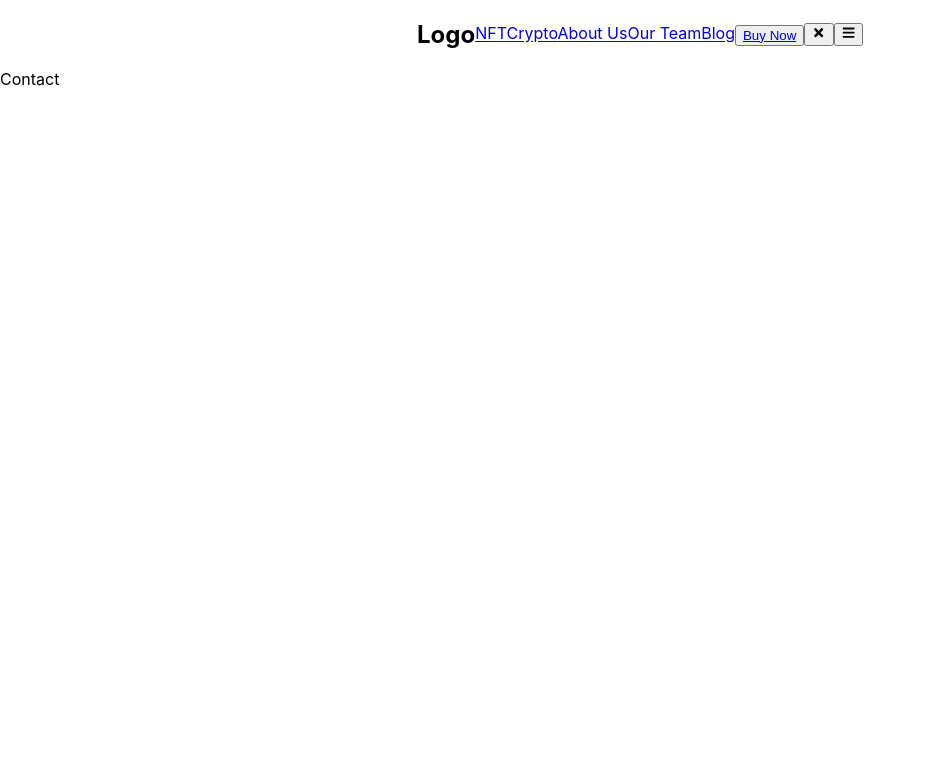
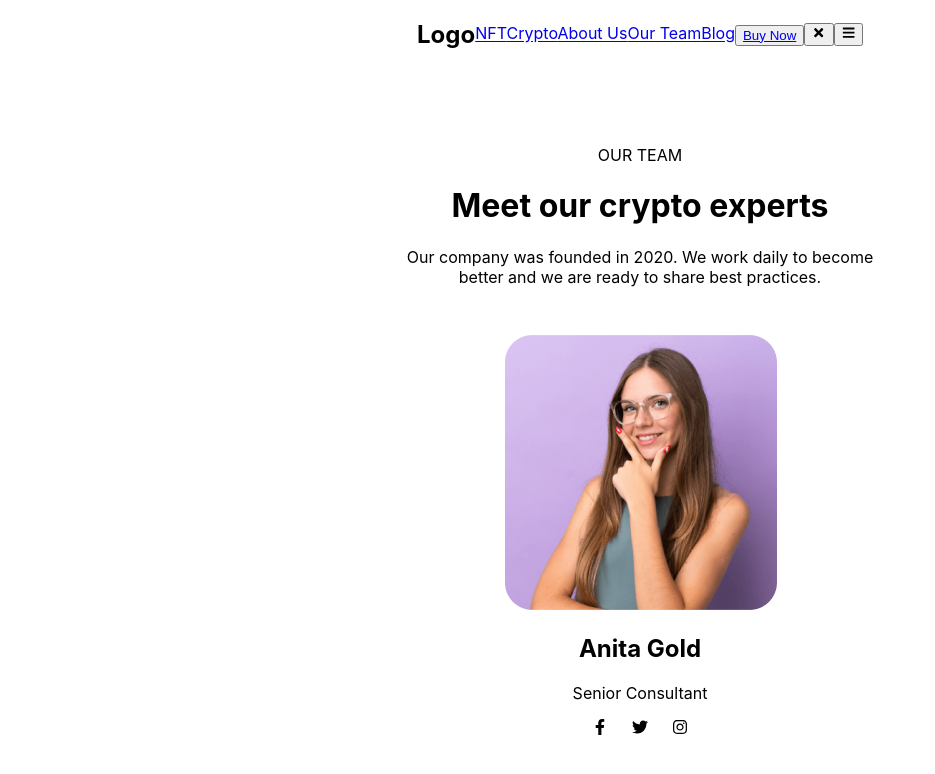
Before and after one commit to UBnkantah/fyto-app, a React (Create React App) app: page /contact in a window 1280 px wide. Shown: the top 774 px of the page, without its empty margins (0-935 px from the left). Built offline with nearby package versions, Linux system fonts and the light colour scheme.

Commit message:
blog & contact component added

```diff
--- a/src/components/BlogCom/BlogCom.css
+++ b/src/components/BlogCom/BlogCom.css
@@ -12,7 +12,7 @@
 
 .flex-blog{
     max-width: 21.875em;
-    box-shadow: 1px 1px 1px 1px  black;
+    box-shadow: 1.5px 1.5px 1.5px 1.5px  var(--text-color);
     border-radius: 20px;
 }
 .blog-img-con{
@@ -21,7 +21,7 @@
 }
 .blog-img-con img{
     width: 100%;
-    height: 200px;
+    /* height: 200px; */
     object-fit: cover;
     border-top-right-radius: 20px;
     border-top-left-radius: 20px;
@@ -34,8 +34,37 @@
     flex-direction: column;
     text-align: start;
 }
+/* .blog-details .blg-title{
+    width: 20px;
+    height: 10px;
+    background-color: var(--main-color);
+} */
+.blg-title p{
+    border-left: 6px solid green;
+    padding-left: 1em;
+}
 .blog-details .blog-header{
     color: var(--text-color);
     font-size: 25px;
     font-weight: 700;
 }
+.blog-id{
+    display: flex;
+    justify-content: start;
+    align-items: start;
+    flex-wrap: wrap;
+    gap: 1.5em;
+}
+.blog-id-item{
+    display: flex;
+    justify-content: center;
+    /* padding: 0px 1px; */
+    align-items: center;
+    gap: 0.7em;
+    box-shadow: 0.5px 0.5px 0.5px var(--text-color);
+    /* background-color: var(--text-color); */
+}
+.blog-id-item > p{
+    font-size: 12px;
+
+}
--- a/src/components/BlogCom/BlogCom.jsx
+++ b/src/components/BlogCom/BlogCom.jsx
@@ -17,19 +17,24 @@ const BlogCom = () => {
                     <p className="blog-header">
                         How Crypto Enables Economic Freedom
                     </p>
-                    <p><span></span> Crypto</p>
+                    <div className="blg-title">
+                        <p>Crypto</p>
+                    </div>
+
                     <p>Donec vel pellentesque nisl, molestie tempus ligula. Cras massa turpis, pretium nec placerat ornare, sodales a..</p>
-                    <div>
+                    <div className="blog-id">
+                        <div className="user-blog blog-id-item">
                             <FiUser />
                             <p>By Olga</p>
                         </div>
-                    <div>
+                        <div className="cal-blog blog-id-item">
                             <FaRegCalendarAlt />
                             <p>March 26, 2022</p>
                         </div>
-                    <div>
+                        <div className="mess-blog blog-id-item">
                             <BiMessage />
                             <p>No Comment</p>
+                        </div>
                     </div>
                 </div>
             </div>
--- /dev/null
+++ b/src/components/ContactCom/ContactCom.css
@@ -0,0 +1,18 @@
+.contact-box{
+    display: flex;
+    justify-content: center;
+    align-items: center;
+    flex-direction: column;
+    text-align: center;
+    gap: 2em;
+}
+.contact-heading{
+    max-width: 500px;
+}
+
+.member-details .flex-socials{
+    display: flex;
+    justify-content: center;
+    align-items: center;
+    gap: 1.5em;
+}
--- /dev/null
+++ b/src/components/ContactCom/ContactCom.jsx
@@ -0,0 +1,40 @@
+import AnitaImg from "../images/anita-gold.png"
+import {FaFacebookF, FaTwitter, FaInstagram} from "react-icons/fa"
+import "./ContactCom.css"
+
+
+const ContactCom = () => {
+  return (
+    <div className="container contact-box">
+        <div className="contact-heading">
+            <p>OUR TEAM</p>
+            <h1>Meet our crypto experts</h1>
+            <p>Our company was founded in 2020. We work daily to become better and we are ready to share best practices.</p>
+        </div>
+        <div className="contacts-container">
+            <div className="flex-contact">
+                <div className="flex-img">
+                    <img src={AnitaImg} alt="" />
+                </div>
+                <div className="member-details">
+                    <h2>Anita Gold</h2>
+                    <p>Senior Consultant</p>
+                    <div className="flex-socials">
+                        <div className="social-icon">
+                            <FaFacebookF />
+                        </div>
+                        <div className="social-icon">
+                            <FaTwitter />
+                        </div>
+                        <div className="social-icon">
+                            <FaInstagram />
+                        </div>
+                    </div>
+                </div>
+            </div>
+        </div>
+    </div>
+  )
+}
+
+export default ContactCom
--- a/src/pages/Contact.jsx
+++ b/src/pages/Contact.jsx
@@ -1,8 +1,10 @@
-import React from 'react'
+import ContactCom from "../components/ContactCom/ContactCom"
 
 const Contact = () => {
   return (
-    <div>Contact</div>
+    <div>
+      <ContactCom />
+    </div>
   )
 }
 
```
Lines whose indentation alone changed are shown as unchanged.
